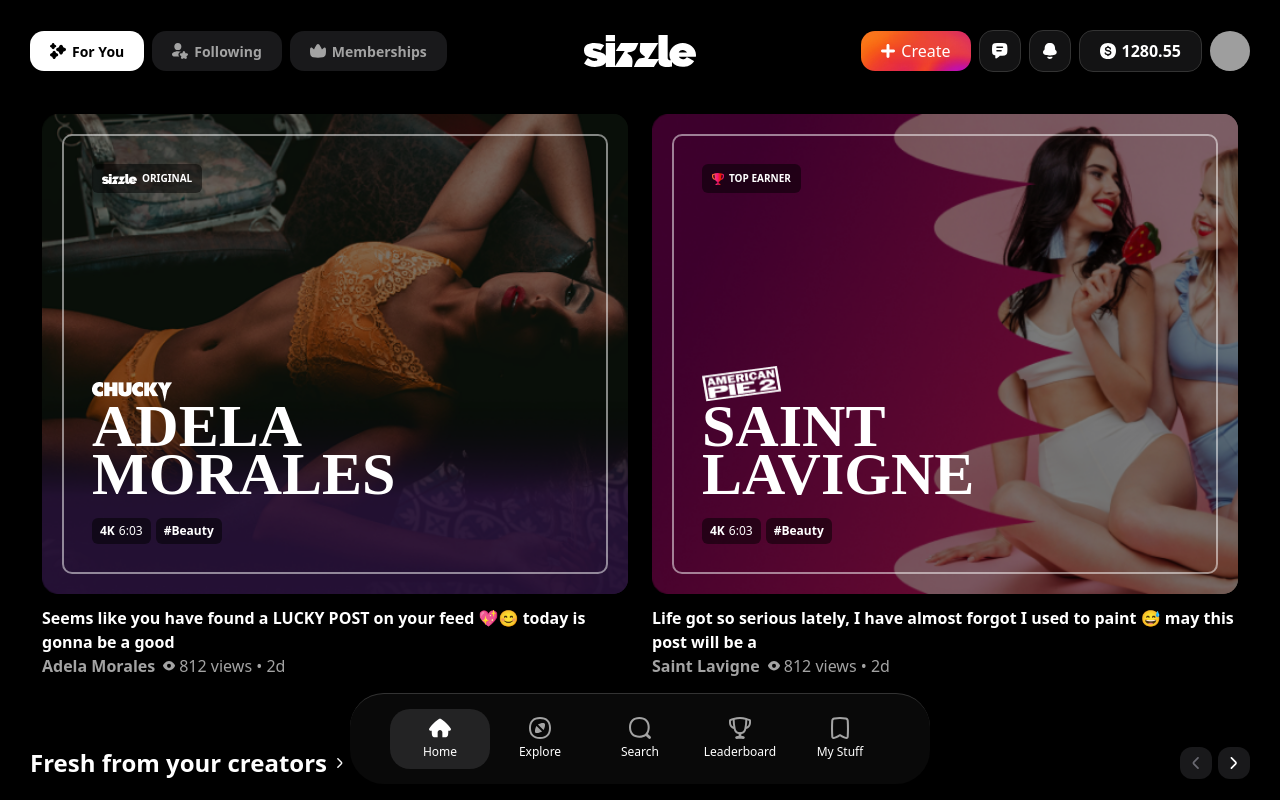
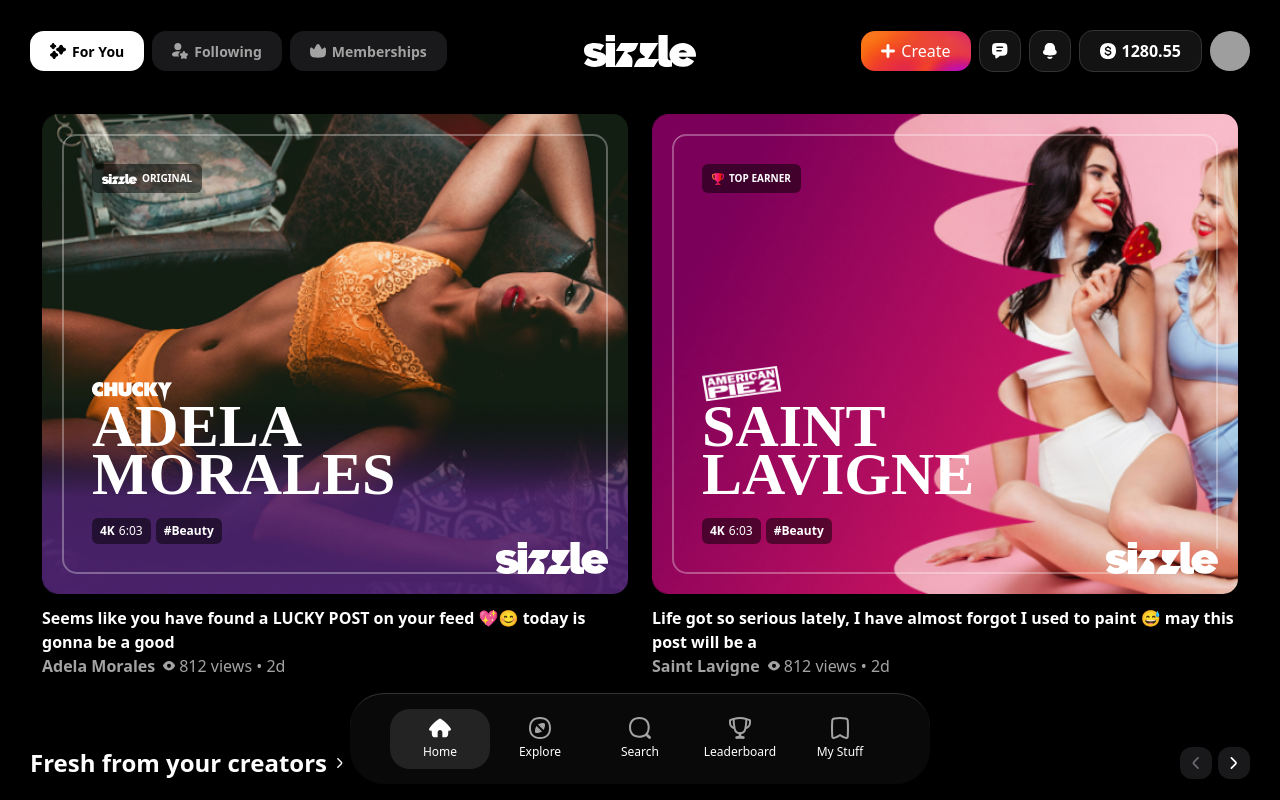
Before and after one commit to yash-gupta-dev/Sizzle, a Next.js app: page / in a window 1280 px wide. Shown: the top 800 px of the page. Built offline with nearby package versions, Linux system fonts and the light colour scheme; grey boxes are pictures that could not be loaded.

Commit message:
feat: add sizzle dynamic border

```diff
--- a/components/creator/EveryonesBookingCreatorCard.tsx
+++ b/components/creator/EveryonesBookingCreatorCard.tsx
@@ -1,6 +1,7 @@
 import { LeaderBoardGradientIcon } from "@/assets/icons";
 import { GradientText } from "../ui/gradientText";
 import { Text } from "../ui/text";
+import DynamicBorder from "../ui/dynamicBorder";
 
 export interface HottestCreatorCardProps {
     rank?: number;
@@ -29,12 +30,9 @@ function EveryonesBookingCreatorCard({
                 style={{ backgroundImage: `url(${image})` }}
             >
 
-                {!rank && <div
-                    className={`absolute top-3.75 bottom-3.75 left-3.75 right-3.75 rounded-[10px] border-2 z-20`}
-                    style={{ borderColor: primaryColor }}
-                />}
+                {!rank && <DynamicBorder className="m-3.75 z-30" borderColor={primaryColor} />}
 
-                <div className={`relative pl-${rank ? '5' : '7.5'} ${rank ? 'pb-5' : 'pb-7.5'}  w-full rounded-b-[15px]`}
+                <div className={`relative ${rank ? 'pl-5' : 'pl-11.5'} ${rank ? 'pb-5' : 'pb-11.5'}  w-full rounded-b-[15px]`}
                     style={{
                         backgroundImage: `linear-gradient(to bottom, #00000000 0%, ${primaryColor} 90%, ${primaryColor})`
                     }}
--- a/components/hero/heroCard.tsx
+++ b/components/hero/heroCard.tsx
@@ -4,6 +4,7 @@ import Image from "next/image";
 import { motion } from "motion/react";
 import { Text } from "../ui/text";
 import { EyeIcon, LeaderBoardGradientIcon, SizzleLogo } from "@/assets/icons";
+import DynamicBorder from "../ui/dynamicBorder";
 
 interface HeroCardProps {
     image: string,
@@ -43,9 +44,7 @@ export default function HeroCard({
                 className="group h-120 relative rounded-[15px] p-4 bg-cover text-foreground"
                 style={{ backgroundImage: `url(${image})` }}
             >
-                <div className="absolute p-5 top-0 bottom-0 left-0 right-0 bg-[rgba(0,0,0,0.5)] rounded-[15px]">
-                    <div className="flex h-full border-2 border-white/50 rounded-[10px]" />
-                </div>
+                <DynamicBorder className="m-5"/>
 
                 <div className="flex items-center absolute top-12.5 left-12.5 bg-translucent-bg py-1.75 px-2.5 gap-1.25 text-[10px] rounded-[6px]">
                     {
--- /dev/null
+++ b/components/ui/dynamicBorder.tsx
@@ -0,0 +1,40 @@
+"use client"
+import { SizzleLogo } from "@/assets/icons";
+import { cn } from "@/lib/utils";
+
+function DynamicBorder({
+    className = "",
+    logoClass = "",
+    logoSize = 13.5,
+    borderColor = "#FFFFFF50"
+}: { gap?: number; className?: string; logoClass?: string; logoSize?: number; borderColor?: string }) {
+
+    const logoSizeInPX = logoSize * 4
+    return (
+        <div className={`pointer-events-none absolute inset-0 ${className}`}>
+            {/* top + left, rounded top-left corner. Width stops short of the
+        top-right radius so it doesn't overlap the corner piece below. */}
+            <div
+                className={`absolute top-0 left-0 h-full border-t-2 rounded-tl-[15px] rounded-bl-[15px]`}
+                style={{ width: `calc(100% - 15px)`, borderColor }}
+            />
+
+            {/* top-right corner + right border, shortened to leave a gap before it hits the bottom */}
+            <div
+                className={`absolute top-0 right-0 border-t-2 border-r-2 rounded-tr-[15px]`}
+                style={{ width: '15px', height: `calc(100% - ${logoSizeInPX / 3.6 + 10}px)`, borderColor }}
+            />
+
+            <SizzleLogo className={cn(`absolute bottom-0 right-0 w-${logoSize + ""}`, logoClass)} />
+
+
+            {/* bottom border */}
+            <div
+                className={`absolute bottom-0 left-0 h-full border-b-2 border-l-2 rounded-l-[15px]`}
+                style={{ width: `calc(100% - ${logoSizeInPX + 20}px)`, borderColor }}
+            />
+        </div>
+    );
+}
+
+export default DynamicBorder
```
